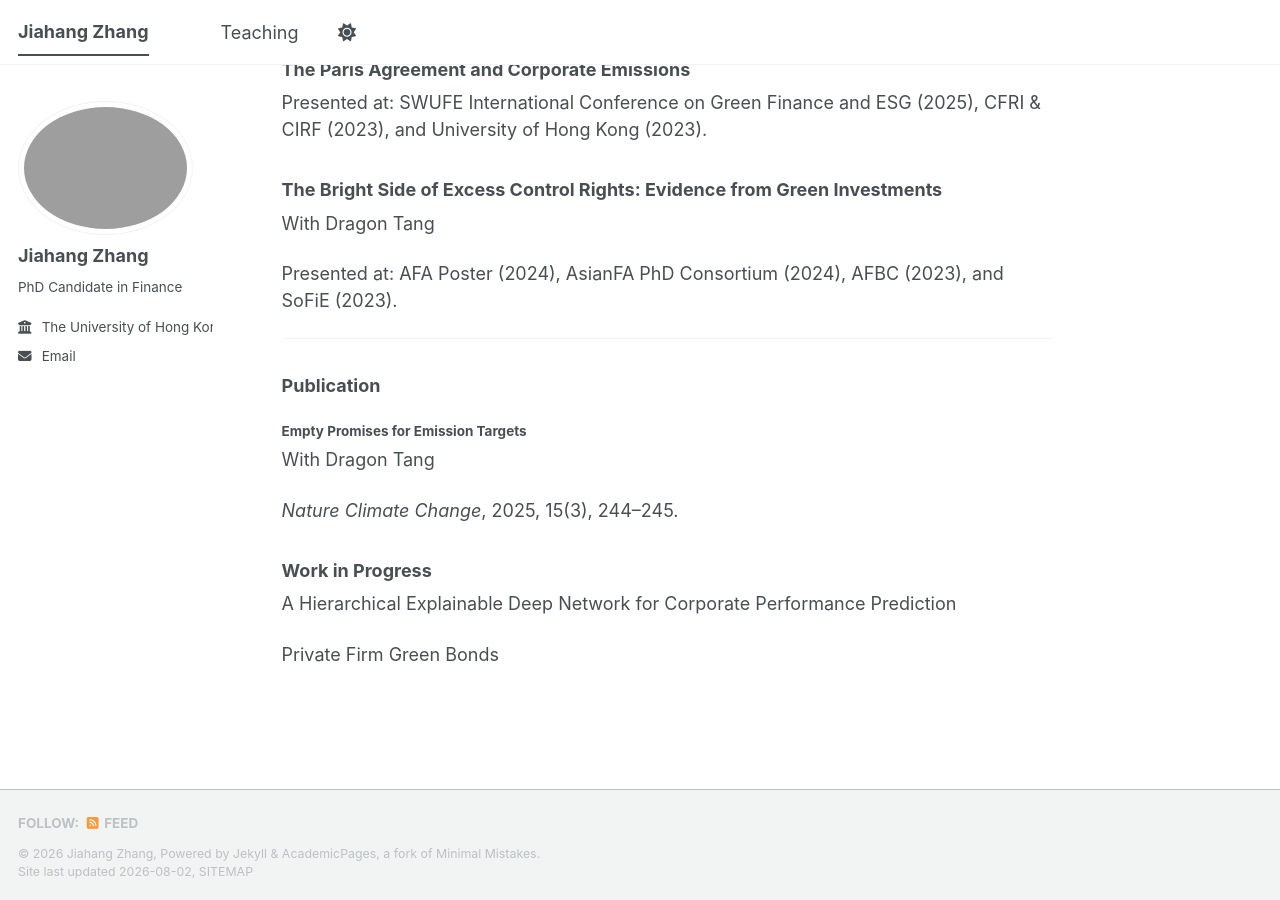
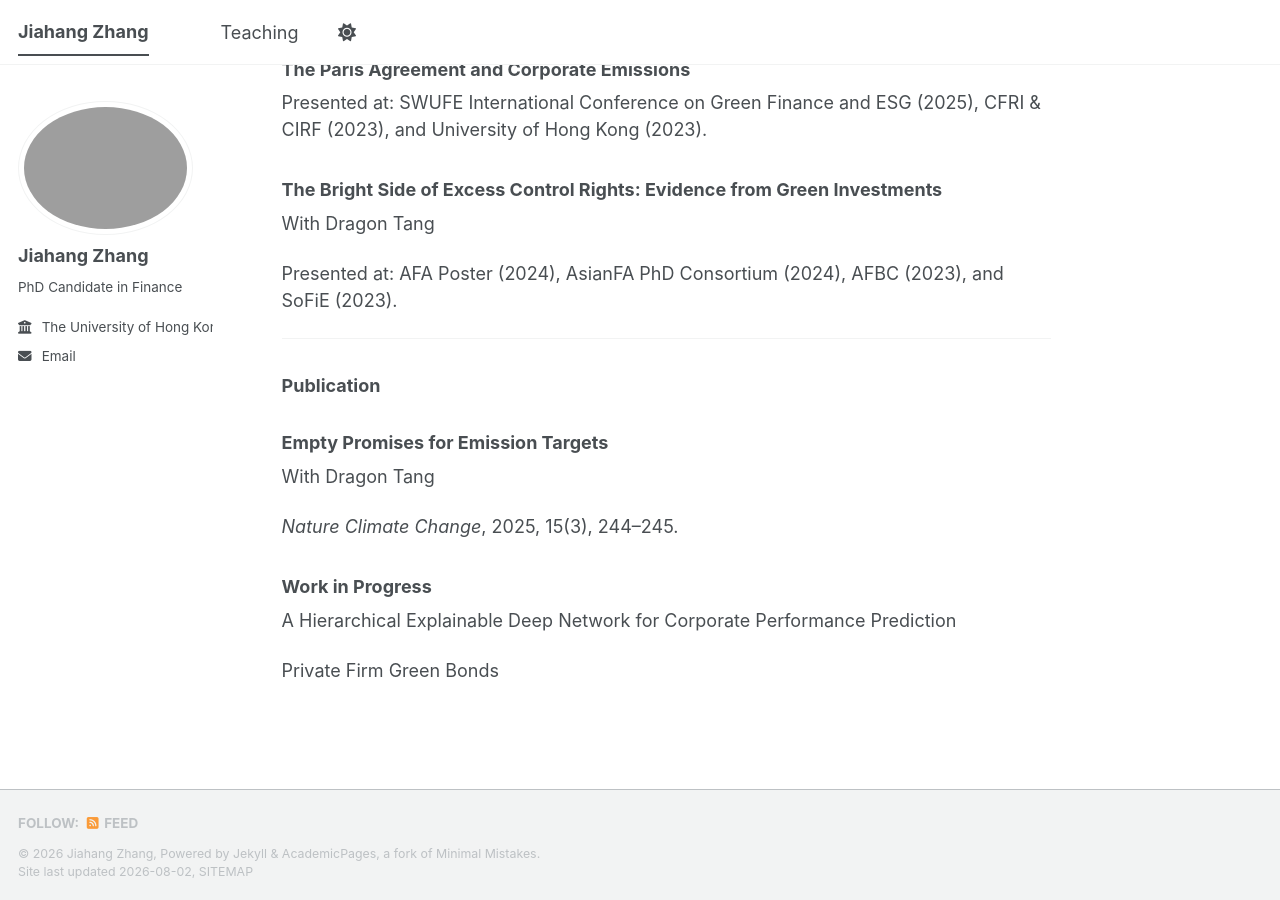
Before and after one commit to joannazhang88/joannazhang88.github.io, a Jekyll site: the page built from _pages/about.md, in a window 1280 px wide and 900 px high, scrolled down 894 px. Built offline with Jekyll 4.4.1, drawn with Linux system fonts in a browser that asks for light colours; a style sheet for code colours, icons or effects is not loaded.

```diff
--- a/_pages/about.md
+++ b/_pages/about.md
@@ -45,7 +45,7 @@ Presented at: AFA Poster (2024), AsianFA PhD Consortium (2024), AFBC (2023), and
 
 ### Publication
 
-#### Empty Promises for Emission Targets
+### Empty Promises for Emission Targets
 
 With Dragon Tang
 
```
